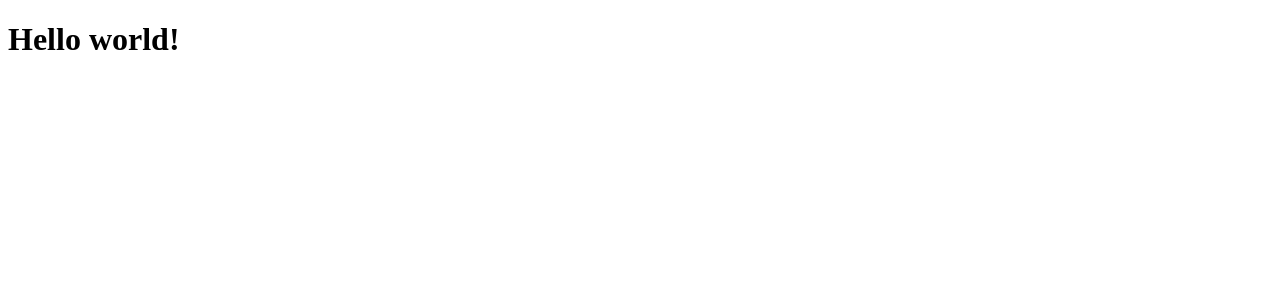
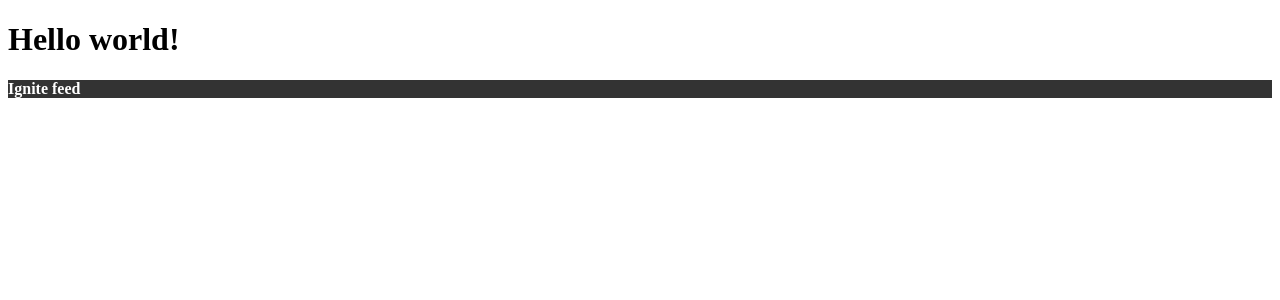
Before and after one commit to wbsartori/reacjts-projeto01, a React (Vite) app: page / in a window 1280 px wide. Shown: the top 300 px of the page. Built offline with nearby package versions, Linux system fonts and the light colour scheme.

Commit message:
initial commit

```diff
--- a/src/App.jsx
+++ b/src/App.jsx
@@ -1,6 +1,10 @@
+import {Header} from "./components/Header";
 
 export function App() {
   return (
-    <h1>Hello world!</h1>
+      <div>
+        <h1>Hello world!</h1>
+        <Header />
+      </div>
   )
 }
--- /dev/null
+++ b/src/components/Header.jsx
@@ -0,0 +1,9 @@
+import styles from './Header.module.css';
+
+export function Header(){
+    return (
+        <header className={styles.header}>
+            <strong>Ignite feed</strong>
+        </header>
+    );
+}
--- /dev/null
+++ b/src/components/Header.module.css
@@ -0,0 +1,4 @@
+.header {
+    background: #333;
+    color: #fff;
+}
--- /dev/null
+++ b/src/global.css
@@ -0,0 +1,13 @@
+:root {
+    --white: #ffffff;
+}
+
+* {
+    margin: 0;
+    padding: 0;
+    box-sizing: border-box;
+}
+
+body {
+
+}
```
